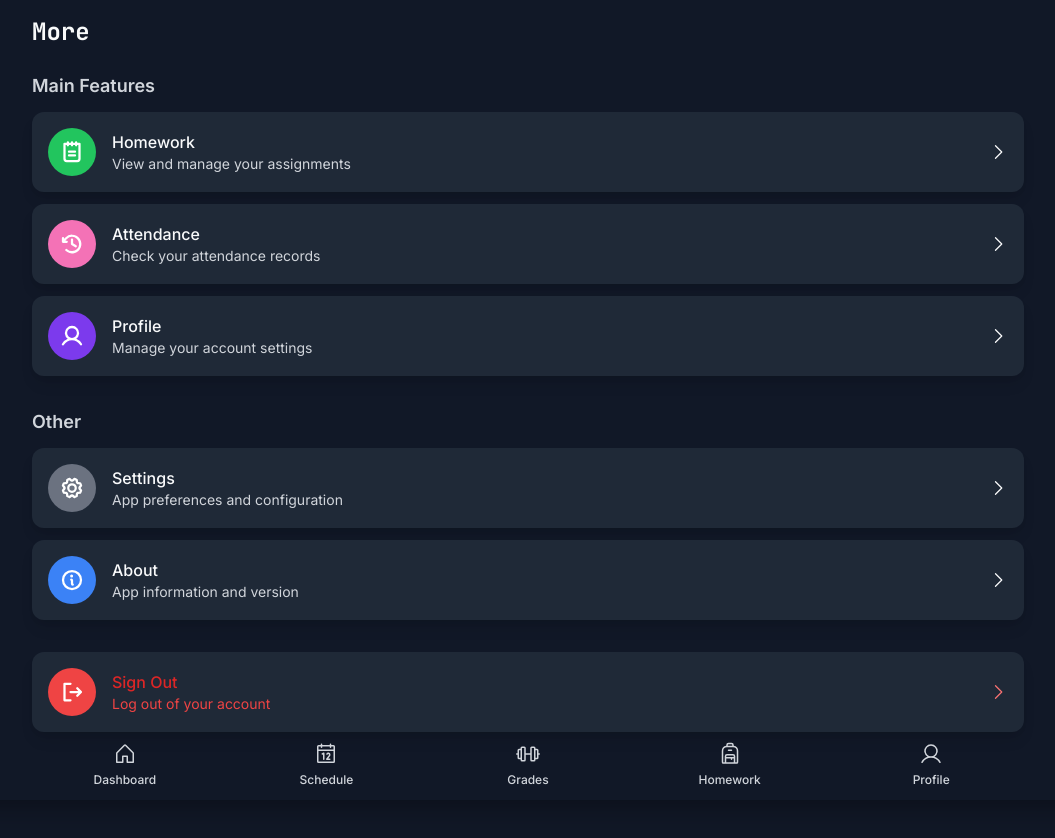
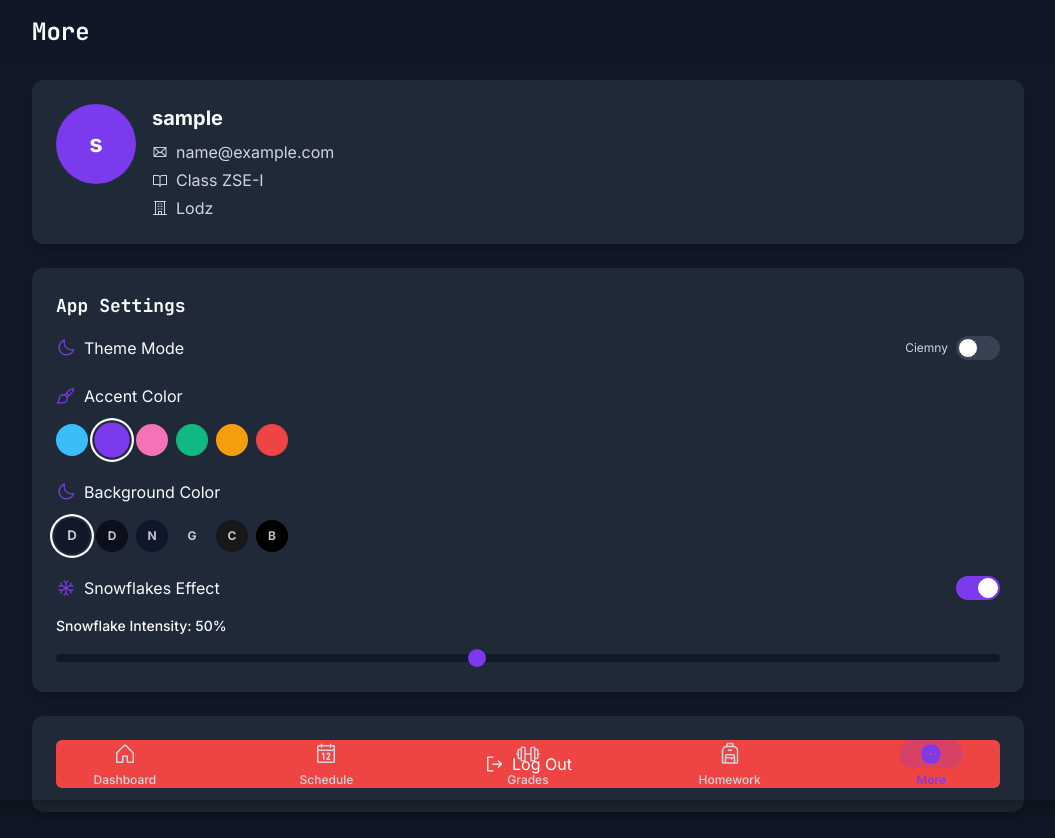
Before and after one commit to theh0riz0n/vulcanic, a Next.js app: page /dashboard/more in a window 1280 px wide. Shown: the top 838 px of the page, without its empty margins (112-1167 px from the left). Built offline with nearby package versions, Linux system fonts and the light colour scheme; no server answers; sample sign-in values are in the browser's storage.

Commit message:
01042026.2

```diff
--- a/components/layout/BottomNavigation.tsx
+++ b/components/layout/BottomNavigation.tsx
@@ -2,7 +2,7 @@ import React, { useEffect, useState } from 'react';
 import axios from 'axios';
 import { useRouter } from 'next/router';
 import { useLanguage } from '@/context/LanguageContext';
-import { House, Calendar, Barbell, Backpack, User, Warning } from '@phosphor-icons/react';
+import { House, Calendar, Barbell, Backpack, DotsThreeCircle, Warning } from '@phosphor-icons/react';
 
 const BottomNavigation: React.FC = () => {
   const router = useRouter();
@@ -14,7 +14,7 @@ const BottomNavigation: React.FC = () => {
     { name: t('nav.schedule'), href: '/dashboard/schedule', icon: Calendar, checkSubstitutions: true },
     { name: t('nav.grades'), href: '/dashboard/grades', icon: Barbell },
     { name: t('nav.homework'), href: '/dashboard/homework', icon: Backpack },
-    { name: t('nav.profile'), href: '/dashboard/profile', icon: User },
+    { name: t('nav.more'), href: '/dashboard/more', icon: DotsThreeCircle },
   ];
 
   // Log current path for debugging
@@ -96,7 +96,7 @@ const BottomNavigation: React.FC = () => {
           {navItems.map((item) => {
             // Определить активность пути более гибко
             const isActive = router.pathname === item.href ||
-                             (item.href !== '/dashboard' && router.pathname.startsWith(item.href));
+              (item.href !== '/dashboard' && router.pathname.startsWith(item.href));
 
             return (
               <li key={item.name} className="relative">
--- a/pages/dashboard/more.tsx
+++ b/pages/dashboard/more.tsx
@@ -1,66 +1,94 @@
-
-import React from 'react';
+import React, { useState, useEffect } from 'react';
+import DashboardLayout from '@/components/layout/DashboardLayout';
 import Card from '@/components/ui/Card';
-import Link from 'next/link';
-import DashboardLayout from '@/components/layout/DashboardLayout';
 import { motion } from 'framer-motion';
 import {
-  Notepad,
-  ClockCounterClockwise,
   User,
-  Gear,
+  Envelope,
+  Building,
+  IdentificationCard,
+  BookOpen,
+  Gift,
   SignOut,
-  Info,
-  CaretRight
+  UserCircle,
+  EnvelopeSimple,
+  GraduationCap,
+  Buildings,
+  Snowflake,
+  PaintBrush,
+  Moon,
+  Sun
 } from '@phosphor-icons/react';
-import { clearUserData } from '@/lib/utils/auth-utils';
+import { useRouter } from 'next/router';
+import withAuth from '@/lib/utils/withAuth';
+import { getUserData, clearUserData } from '@/lib/utils/auth-utils';
+import { useSnowflakes } from '@/context/SnowflakesContext';
+import { useTheme, ACCENT_COLORS, BACKGROUND_COLORS } from '@/context/AccentColorContext';
 import { useApiap } from '@/context/ApiapContext';
+import { useLanguage } from '@/context/LanguageContext';
 
-const More: React.FC = () => {
+/**
+ * Renders the more/settings page.
+ * This component displays user information, provides application settings
+ * such as theme mode, accent color, background color, and special effects.
+ * It also includes functionality for the user to log out.
+ *
+ * @returns {JSX.Element} The rendered more page component within a DashboardLayout.
+ */
+function More() {
+  const router = useRouter();
+  const [isLoggingOut, setIsLoggingOut] = useState(false);
+  const { showSnowflakes, setShowSnowflakes, snowflakeIntensity, setSnowflakeIntensity } = useSnowflakes();
+  const {
+    accentColor,
+    setAccentColor,
+    backgroundColor,
+    setBackgroundColor,
+    isDarkMode,
+    toggleThemeMode
+  } = useTheme();
   const { clearApiap } = useApiap();
-  const menuItems = [
-    {
-      title: 'Homework',
-      description: 'View and manage your assignments',
-      icon: Notepad,
-      href: '/dashboard/homework',
-      color: 'bg-green-500'
-    },
-    {
-      title: 'Attendance',
-      description: 'Check your attendance records',
-      icon: ClockCounterClockwise,
-      href: '/dashboard/attendance',
-      color: 'bg-secondary'
-    },
-    {
-      title: 'Profile',
-      description: 'Manage your account settings',
-      icon: User,
-      href: '/dashboard/profile',
-      color: 'bg-primary'
-    }
-  ];
+  const [colorChanged, setColorChanged] = useState(false);
+  const [bgChanged, setBgChanged] = useState(false);
+  const { language, setLanguage, t } = useLanguage();
 
-  const otherItems = [
-    {
-      title: 'Settings',
-      description: 'App preferences and configuration',
-      icon: Gear,
-      href: '/dashboard/settings',
-      color: 'bg-gray-500'
-    },
-    {
-      title: 'About',
-      description: 'App information and version',
-      icon: Info,
-      href: '/dashboard/about',
-      color: 'bg-blue-500'
-    }
-  ];
+  // Get user data from localStorage
+  const { name, email } = getUserData();
+
+  // Sample user data with dynamic values from localStorage
+  const userData = {
+    name: name || 'User',
+    email: email || 'user@example.com',
+    class: 'ZSE-I',
+    school: 'Lodz',
+    id: '3dc57ed0-9668-402e-82e9-53c0da5f8aba',
+    unitId: '67b10649-9dce-4738-9a32-88e3c7c1ec88'
+  };
+
+  // Handle color change with feedback
+  const handleColorChange = (color: string) => {
+    setAccentColor(color);
+    setColorChanged(true);
+    setTimeout(() => setColorChanged(false), 1200);
+  };
+
+  // Handle background color change with feedback
+  const handleBgChange = (color: string) => {
+    setBackgroundColor(color);
+    setBgChanged(true);
+    setTimeout(() => setBgChanged(false), 1200);
+  };
+
+  // Filter background colors based on current theme mode
+  const filteredBackgroundColors = Object.entries(BACKGROUND_COLORS).filter(([key]) => {
+    const isDarkColor = ['dark', 'darker', 'navy', 'gray', 'charcoal', 'black'].includes(key);
+    return isDarkMode ? isDarkColor : !isDarkColor;
+  });
 
   const handleLogout = () => {
     try {
+      setIsLoggingOut(true);
+
       // First clear the APIAP context to release memory
       clearApiap();
 
@@ -77,103 +105,193 @@ const More: React.FC = () => {
   };
 
   return (
-    <DashboardLayout>
-      <div className="space-y-6">
+    <DashboardLayout title={t('nav.more')}>
+      <div className="space-y-6 theme-transition">
         <motion.div
           initial={{ opacity: 0, y: 20 }}
           animate={{ opacity: 1, y: 0 }}
           transition={{ duration: 0.5 }}
         >
-          <h1 className="text-2xl font-mono font-bold mb-6">More</h1>
+          <Card className="p-6">
+            <div className="flex flex-col items-center sm:flex-row sm:items-start gap-4">
+              <div className="w-20 h-20 rounded-full bg-primary flex items-center justify-center text-white text-2xl font-bold">
+                {userData.name.split(' ').map(n => n[0]).join('')}
+              </div>
 
-          {/* Main Menu Items */}
-          <div className="space-y-3 mb-8">
-            <h2 className="text-lg font-semibold text-text-secondary mb-3">Main Features</h2>
-            {menuItems.map((item, index) => (
-              <motion.div
-                key={item.title}
-                initial={{ opacity: 0, x: -20 }}
-                animate={{ opacity: 1, x: 0 }}
-                transition={{ duration: 0.3, delay: index * 0.1 }}
-              >
-                <Link href={item.href}>
-                  <Card className="p-4 hover:bg-surface-hover transition-colors">
-                    <div className="flex items-center justify-between">
-                      <div className="flex items-center space-x-4">
-                        <div className={`w-12 h-12 rounded-full ${item.color} flex items-center justify-center`}>
-                          <item.icon size={24} weight="bold" className="text-white" />
+              <div className="flex-1 text-center sm:text-left">
+                <h2 className="text-xl font-bold mb-2">{userData.name}</h2>
+                <div className="text-text-secondary space-y-1">
+                  <div className="flex items-center justify-center sm:justify-start">
+                    <Envelope size={16} className="mr-2" />
+                    <span>{userData.email}</span>
                   </div>
-                        <div>
-                          <h3 className="font-medium text-text-primary">{item.title}</h3>
-                          <p className="text-sm text-text-secondary">{item.description}</p>
+                  <div className="flex items-center justify-center sm:justify-start">
+                    <BookOpen size={16} className="mr-2" />
+                    <span>{t('profile_class')} {userData.class}</span>
+                  </div>
+                  <div className="flex items-center justify-center sm:justify-start">
+                    <Building size={16} className="mr-2" />
+                    <span>{userData.school}</span>
                   </div>
                 </div>
-                      <CaretRight size={20} className="text-text-tertiary" />
+              </div>
             </div>
           </Card>
-                </Link>
         </motion.div>
-            ))}
-          </div>
 
-          {/* Other Items */}
-          <div className="space-y-3 mb-8">
-            <h2 className="text-lg font-semibold text-text-secondary mb-3">Other</h2>
-            {otherItems.map((item, index) => (
-              <motion.div
-                key={item.title}
-                initial={{ opacity: 0, x: -20 }}
-                animate={{ opacity: 1, x: 0 }}
-                transition={{ duration: 0.3, delay: (menuItems.length + index) * 0.1 }}
-              >
-                <Link href={item.href}>
-                  <Card className="p-4 hover:bg-surface-hover transition-colors">
-                    <div className="flex items-center justify-between">
-                      <div className="flex items-center space-x-4">
-                        <div className={`w-12 h-12 rounded-full ${item.color} flex items-center justify-center`}>
-                          <item.icon size={24} weight="bold" className="text-white" />
-                        </div>
-                        <div>
-                          <h3 className="font-medium text-text-primary">{item.title}</h3>
-                          <p className="text-sm text-text-secondary">{item.description}</p>
-                        </div>
-                      </div>
-                      <CaretRight size={20} className="text-text-tertiary" />
-                    </div>
-                  </Card>
-                </Link>
-              </motion.div>
-            ))}
-          </div>
-
-          {/* Logout Button */}
         <motion.div
           initial={{ opacity: 0, y: 20 }}
           animate={{ opacity: 1, y: 0 }}
-            transition={{ duration: 0.3, delay: (menuItems.length + otherItems.length) * 0.1 }}
+          transition={{ duration: 0.5, delay: 0.1 }}
         >
-            <Card
-              className="p-4 hover:bg-red-50 dark:hover:bg-red-900/20 transition-colors cursor-pointer border-red-200 dark:border-red-800"
-              onClick={handleLogout}
-            >
+          <Card className="p-6">
+            <h3 className="text-lg font-mono font-bold mb-4">{t('app_settings')}</h3>
+            <div className="space-y-6">
+              <div className="space-y-2">
                 <div className="flex items-center justify-between">
-                <div className="flex items-center space-x-4">
-                  <div className="w-12 h-12 rounded-full bg-red-500 flex items-center justify-center">
-                    <SignOut size={24} weight="bold" className="text-white" />
+                  <div className="flex items-center">
+                    {isDarkMode ? (
+                      <Moon size={20} className="mr-2 text-primary" />
+                    ) : (
+                      <Sun size={20} className="mr-2 text-primary" />
+                    )}
+                    <span>{t('theme_mode')}</span>
                   </div>
-                  <div>
-                    <h3 className="font-medium text-red-600 dark:text-red-400">Sign Out</h3>
-                    <p className="text-sm text-red-500 dark:text-red-500">Log out of your account</p>
+                  <label className="inline-flex items-center cursor-pointer">
+                    <span className="mr-2 text-xs text-text-secondary">
+                      {isDarkMode ? 'Ciemny' : 'Jasny'}
+                    </span>
+                    <input
+                      type="checkbox"
+                      className="sr-only peer"
+                      checked={!isDarkMode}
+                      onChange={toggleThemeMode}
+                    />
+                    <div className={`relative w-11 h-6 rounded-full peer peer-checked:after:translate-x-full peer-checked:after:border-white after:content-[''] after:absolute after:top-[2px] after:left-[2px] after:bg-white after:border after:rounded-full after:h-5 after:w-5 after:transition-all accent-transition ${isDarkMode ? 'bg-gray-700 after:border-gray-700' : 'bg-gray-300 after:border-gray-300'} peer-checked:bg-primary`}></div>
+                  </label>
                 </div>
               </div>
-                <CaretRight size={20} className="text-red-400" />
+
+              <div className="space-y-2">
+                <div className="flex items-center justify-between">
+                  <div className="flex items-center">
+                    <PaintBrush size={20} className="mr-2 text-primary" />
+                    <span>{t('accent_color')}</span>
+                  </div>
+                  {colorChanged && (
+                    <span className="text-xs text-primary animate-fade-in">
+                      {t('color_updated')}
+                    </span>
+                  )}
+                </div>
+                <div className="flex flex-wrap gap-2 pt-2">
+                  {Object.entries(ACCENT_COLORS).map(([name, color]) => (
+                    <button
+                      key={name}
+                      onClick={() => handleColorChange(color)}
+                      className={`w-8 h-8 rounded-full transition-all accent-transition relative flex items-center justify-center ${accentColor === color
+                          ? 'ring-2 ring-white ring-offset-2 ring-offset-surface scale-110'
+                          : 'hover:scale-105'
+                        }`}
+                      style={{ backgroundColor: color }}
+                      aria-label={`${t('set_as_accent_color')} ${name}`}
+                    />
+                  ))}
+                </div>
+              </div>
+
+              <div className="space-y-2">
+                <div className="flex items-center justify-between">
+                  <div className="flex items-center">
+                    <Moon size={20} className="mr-2 text-primary" />
+                    <span>{t('background_color')}</span>
+                  </div>
+                  {bgChanged && (
+                    <span className="text-xs text-primary animate-fade-in">
+                      {t('background_updated')}
+                    </span>
+                  )}
+                </div>
+                <div className="flex flex-wrap gap-2 pt-2">
+                  {filteredBackgroundColors.map(([name, color]) => (
+                    <button
+                      key={name}
+                      onClick={() => handleBgChange(color)}
+                      className={`w-8 h-8 rounded-full transition-all accent-transition relative flex items-center justify-center ${backgroundColor === color
+                          ? 'ring-2 ring-white ring-offset-2 ring-offset-surface scale-110'
+                          : 'hover:scale-105'
+                        }`}
+                      style={{ backgroundColor: `rgb(${color})` }}
+                      aria-label={`${t('set_background')} ${name}`}
+                    >
+                      <span className="absolute text-xs font-bold" style={{
+                        color: isDarkMode ? 'white' : 'black',
+                        opacity: 0.75
+                      }}>
+                        {name.charAt(0).toUpperCase()}
+                      </span>
+                    </button>
+                  ))}
+                </div>
+              </div>
+
+              <div className="space-y-2">
+                <div className="flex items-center justify-between">
+                  <div className="flex items-center">
+                    <Snowflake size={20} className="mr-2 text-primary" />
+                    <span>{t('snowflakes_effect')}</span>
+                  </div>
+                  <label className="inline-flex items-center cursor-pointer">
+                    <input
+                      type="checkbox"
+                      className="sr-only peer"
+                      checked={showSnowflakes}
+                      onChange={(e) => setShowSnowflakes(e.target.checked)}
+                    />
+                    <div className={`relative w-11 h-6 rounded-full peer peer-checked:after:translate-x-full peer-checked:after:border-white after:content-[''] after:absolute after:top-[2px] after:left-[2px] after:bg-white after:border after:rounded-full after:h-5 after:w-5 after:transition-all accent-transition ${isDarkMode ? 'bg-gray-700 after:border-gray-700' : 'bg-gray-300 after:border-gray-300'} peer-checked:bg-primary`}></div>
+                  </label>
+                </div>
+                {showSnowflakes && (
+                  <div className="pt-2">
+                    <label htmlFor="snowflake-intensity" className="block mb-2 text-sm font-medium">
+                      {t('snowflake_intensity')}: {snowflakeIntensity}%
+                    </label>
+                    <input
+                      id="snowflake-intensity"
+                      type="range"
+                      min="10"
+                      max="100"
+                      step="10"
+                      value={snowflakeIntensity}
+                      onChange={(e) => setSnowflakeIntensity(Number(e.target.value))}
+                      className="w-full h-2 bg-surface rounded-lg appearance-none cursor-pointer accent-primary accent-transition"
+                    />
+                  </div>
+                )}
+              </div>
             </div>
           </Card>
         </motion.div>
+
+        <motion.div
+          initial={{ opacity: 0, y: 20 }}
+          animate={{ opacity: 1, y: 0 }}
+          transition={{ duration: 0.5, delay: 0.2 }}
+        >
+          <Card className="p-6">
+            <button
+              onClick={handleLogout}
+              disabled={isLoggingOut}
+              className="w-full bg-red-500 hover:bg-red-600 text-white py-3 rounded-md flex items-center justify-center transition-colors focus:outline-none focus:ring-2 focus:ring-offset-2 focus:ring-red-500 disabled:opacity-70"
+            >
+              <SignOut size={20} className="mr-2" />
+              {isLoggingOut ? t('logging_out') : t('log_out')}
+            </button>
+          </Card>
         </motion.div>
       </div>
     </DashboardLayout>
   );
-};
+}
 
-export default More;
+export default withAuth(More);
```
Lines whose indentation alone changed are shown as unchanged.
